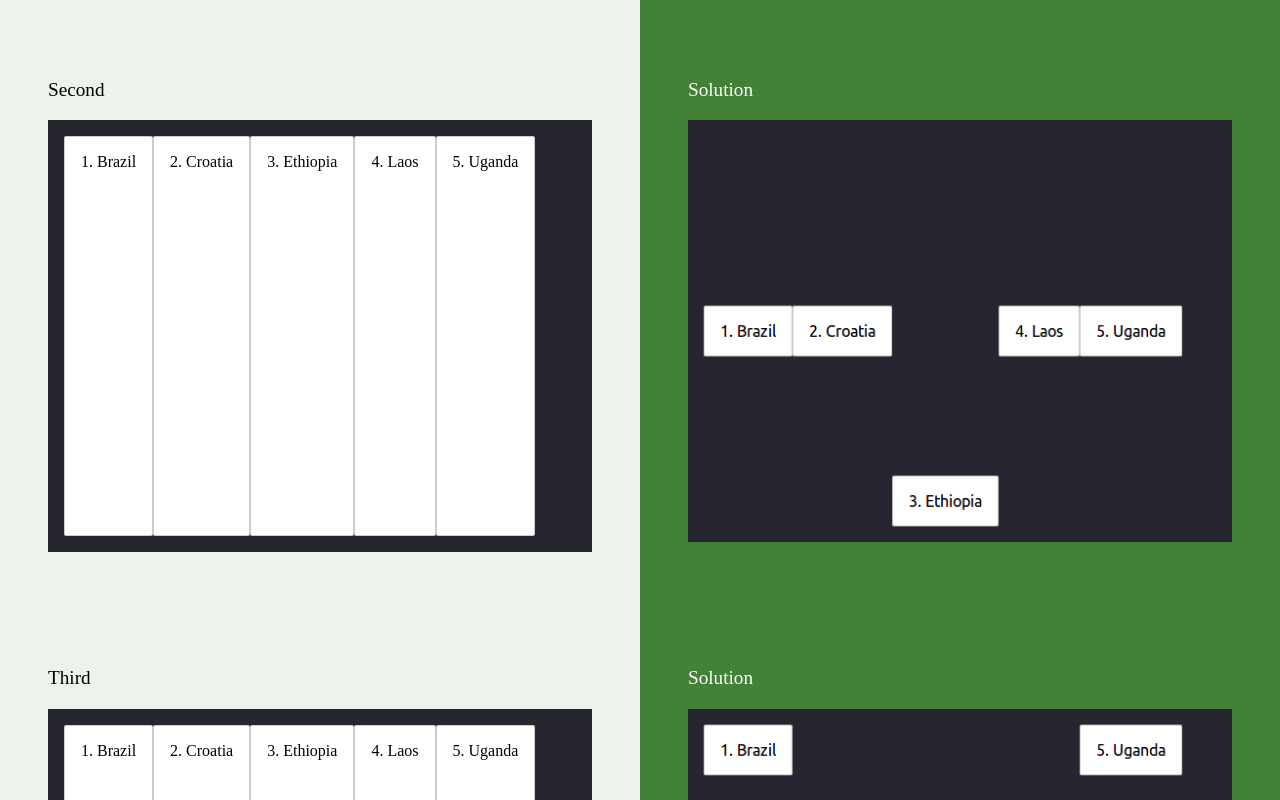
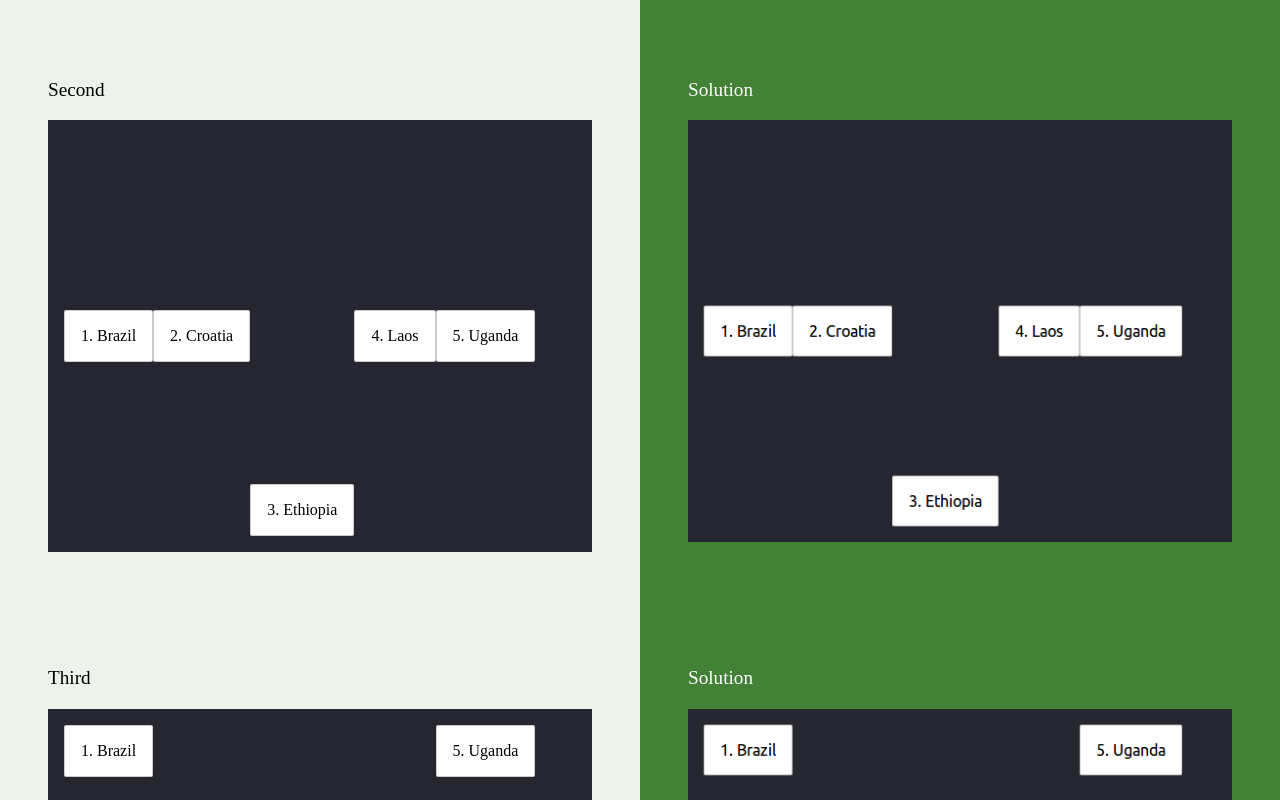
Before and after one commit to zeinabhteiit/html-css-git, a website: page week-2/15-align-self/index.html in a window 1280 px wide. Shown: the part 760-1560 px from the top of the page. Drawn offline with Linux system fonts and the light colour scheme.

Commit message:
completed 15-align-self exercise

```diff
--- a/week-2/15-align-self/flexbox.css
+++ b/week-2/15-align-self/flexbox.css
@@ -3,3 +3,41 @@
 }
 
 /* Add your own CSS code below */
+.countries--first .country--ethiopia {
+  align-self: end;
+}
+.countries--second,
+.country--brazil,
+.country--croatia,
+.country--laos,
+.country--uganda {
+  align-items: center;
+  flex-direction: row;
+}
+.countries--second .country--ethiopia {
+  align-self: end;
+}
+.countries--third,
+.country--croatia,
+.country--ethiopia,
+.country--laos {
+  flex-direction: row;
+  align-items: end;
+}
+.countries--third .country--brazil {
+  align-self: flex-start;
+}
+.countries--third .country--uganda {
+  align-self: flex-start;
+}
+.countries--fourth,
+.country--brazil,
+.country--croatia,
+.country--ethiopia,
+.country--laos {
+  align-items: flex-start;
+  flex-direction: column;
+}
+.countries--fourth .country--uganda {
+  align-self: center;
+}
```
